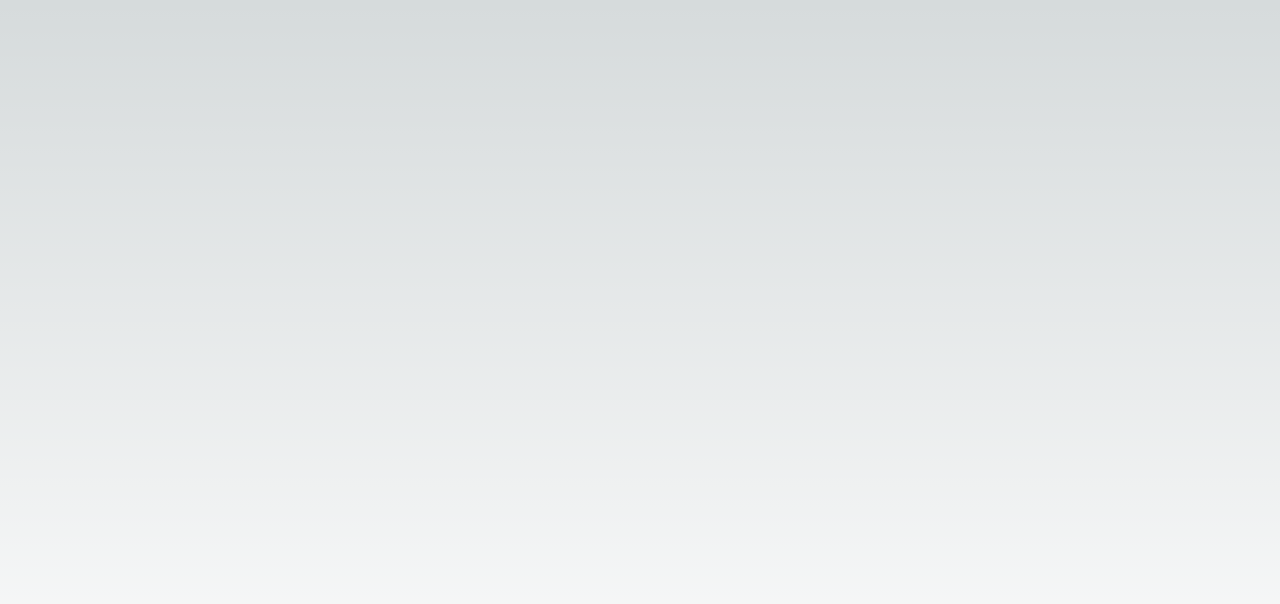
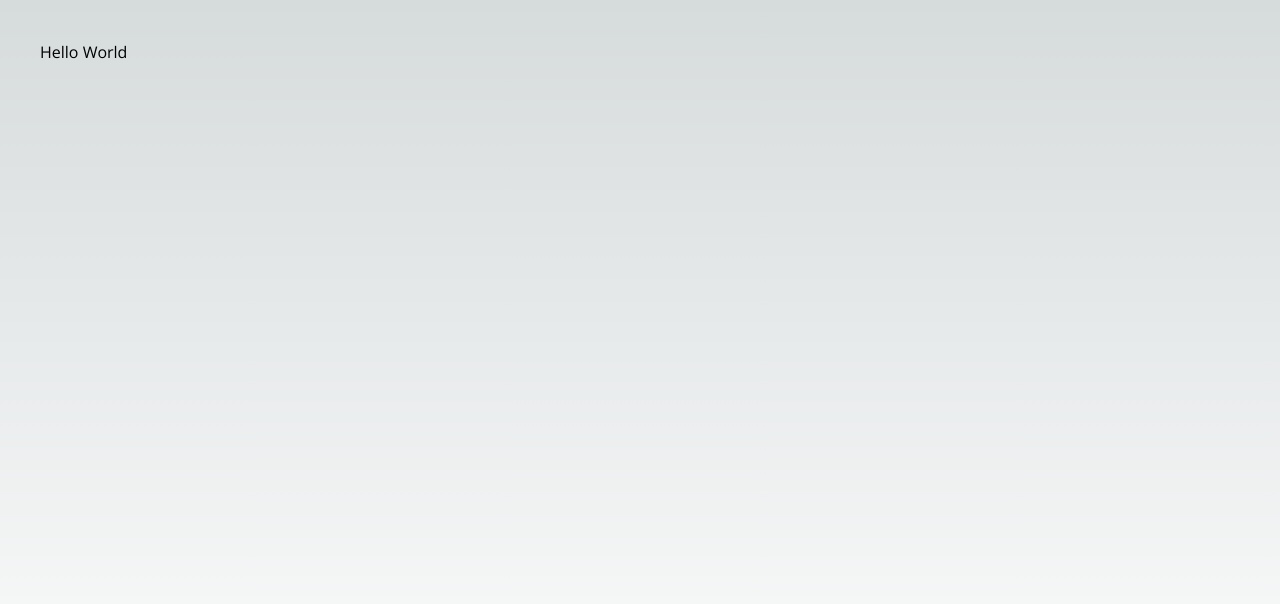
Before and after one commit to KennedyMungai/BasicNextJSRefresher, a Next.js app: page / in a window 1280 px wide. Shown: the top 604 px of the page. Built offline with nearby package versions, Linux system fonts and the light colour scheme.

Commit message:
Added some styles for the main page of the application

```diff
--- a/app/page.tsx
+++ b/app/page.tsx
@@ -1,3 +1,7 @@
 export default function Home() {
-	return <main className='h-screen w-screen'></main>
+	return (
+		<main className='h-screen w-screen p-10'>
+			<h1>Hello World</h1>
+		</main>
+	)
 }
```
